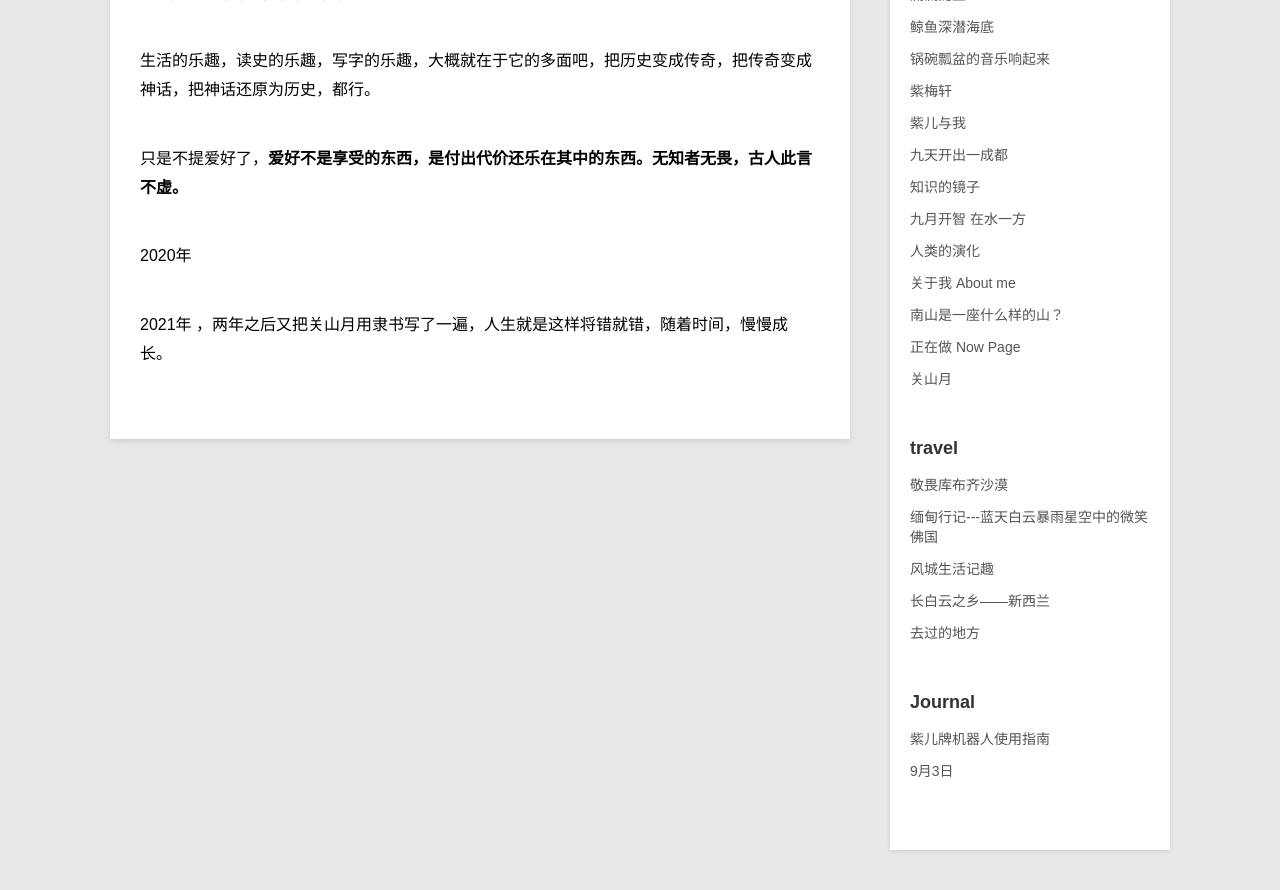
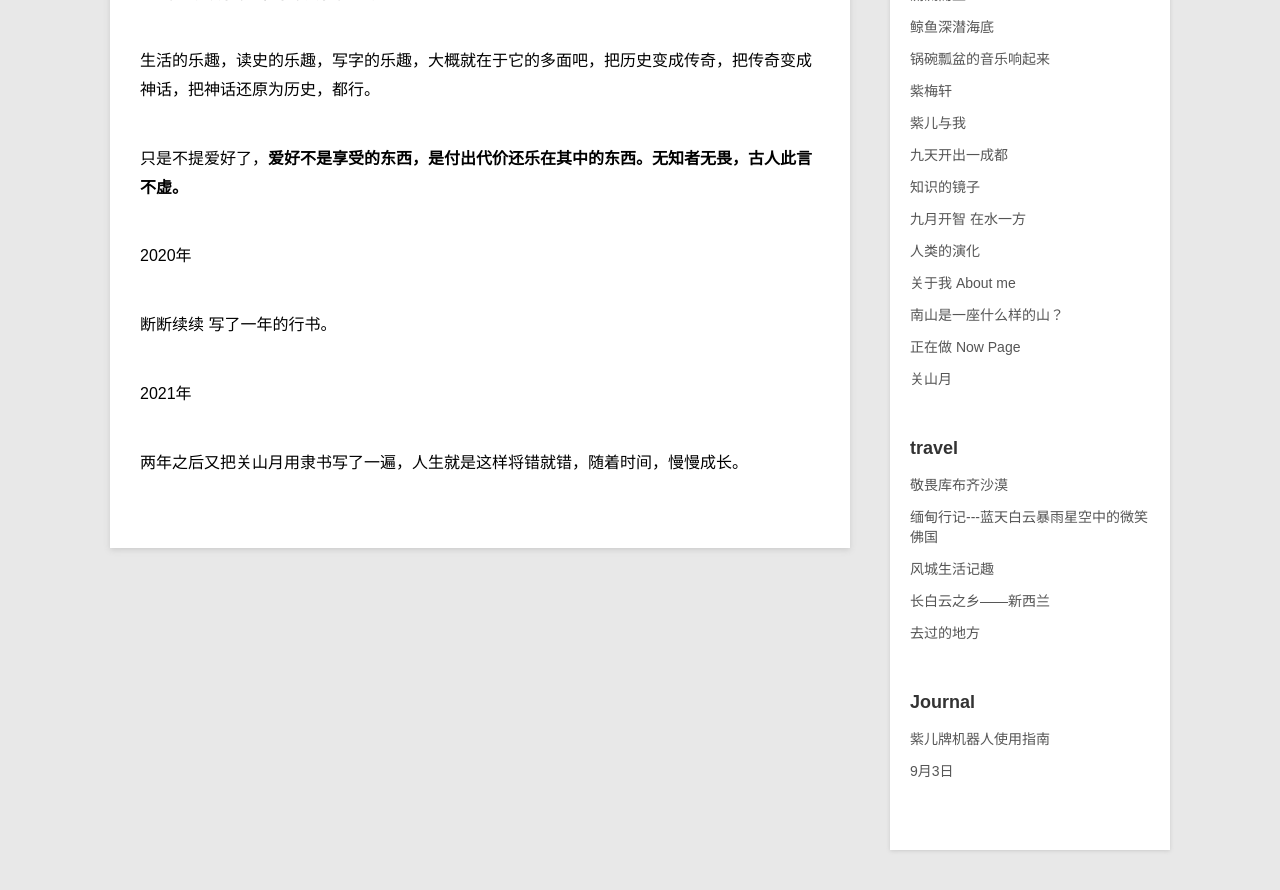
Before and after one commit to violettianjie/violettianjie.github.io, a Jekyll site: the page built from _posts/blog/2021-10-24-xiezi.md, in a window 1280 px wide and 900 px high, scrolled down 2730 px. Shown: the top 890 px of the window. Built offline with Jekyll 4.4.1, drawn with Linux system fonts in a browser that asks for light colours.

Commit message:
Update 2021-10-24-xiezi.md

```diff
--- a/_posts/blog/2021-10-24-xiezi.md
+++ b/_posts/blog/2021-10-24-xiezi.md
@@ -71,4 +71,8 @@ category: blog
 
 2020年
 
-2021年 ，两年之后又把关山月用隶书写了一遍，人生就是这样将错就错，随着时间，慢慢成长。
+断断续续 写了一年的行书。
+
+2021年
+
+两年之后又把关山月用隶书写了一遍，人生就是这样将错就错，随着时间，慢慢成长。
```
